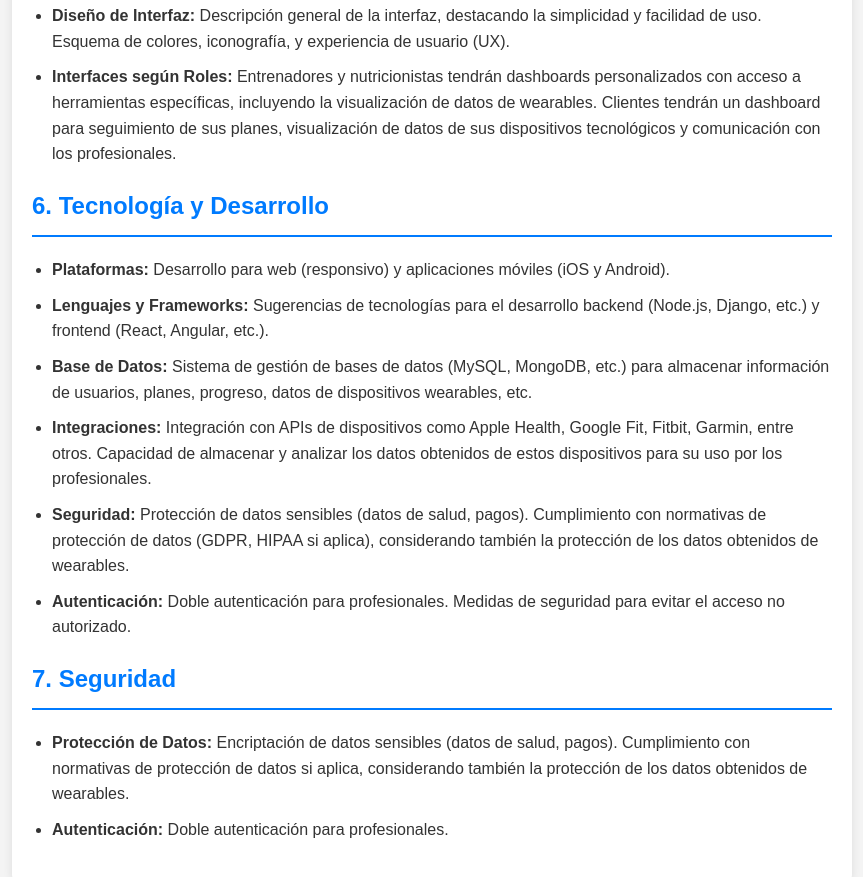
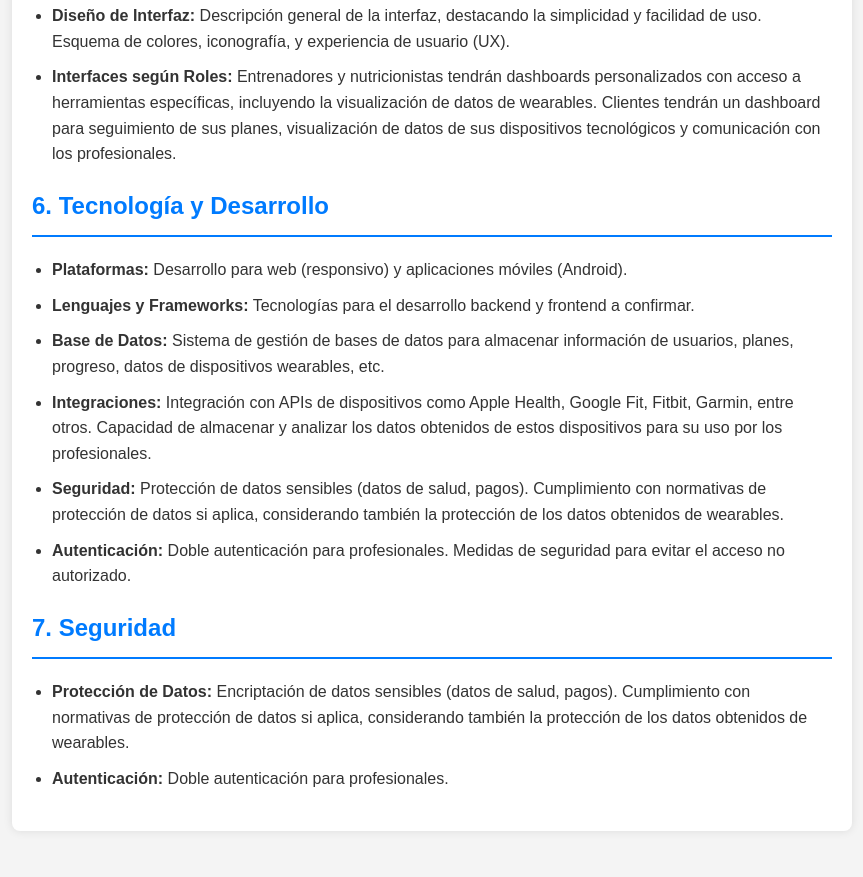
Before and after one commit to octavioserrago/ideaTesisApp, a plain HTML site: page index.html in a window 1280 px wide. Shown: the part 2433-3310 px from the top of the page, without its empty margins (208-1071 px from the left). After the commit the page ends 3284 px from the top, so only its background shows below. Drawn offline with Linux system fonts and the light colour scheme.

Commit message:
Fix made

```diff
--- a/index.html
+++ b/index.html
@@ -210,17 +210,17 @@
 
         <h2>6. Tecnología y Desarrollo</h2>
         <ul>
-            <li><strong>Plataformas:</strong> Desarrollo para web (responsivo) y aplicaciones móviles (iOS y Android).
+            <li><strong>Plataformas:</strong> Desarrollo para web (responsivo) y aplicaciones móviles (Android).
             </li>
-            <li><strong>Lenguajes y Frameworks:</strong> Sugerencias de tecnologías para el desarrollo backend (Node.js,
-                Django, etc.) y frontend (React, Angular, etc.).</li>
-            <li><strong>Base de Datos:</strong> Sistema de gestión de bases de datos (MySQL, MongoDB, etc.) para
+            <li><strong>Lenguajes y Frameworks:</strong> Tecnologías para el desarrollo backend y frontend a confirmar.
+            </li>
+            <li><strong>Base de Datos:</strong> Sistema de gestión de bases de datos para
                 almacenar información de usuarios, planes, progreso, datos de dispositivos wearables, etc.</li>
             <li><strong>Integraciones:</strong> Integración con APIs de dispositivos como Apple Health, Google Fit,
                 Fitbit, Garmin, entre otros. Capacidad de almacenar y analizar los datos obtenidos de estos dispositivos
                 para su uso por los profesionales.</li>
             <li><strong>Seguridad:</strong> Protección de datos sensibles (datos de salud, pagos). Cumplimiento con
-                normativas de protección de datos (GDPR, HIPAA si aplica), considerando también la protección de los
+                normativas de protección de datos si aplica, considerando también la protección de los
                 datos obtenidos de wearables.</li>
             <li><strong>Autenticación:</strong> Doble autenticación para profesionales. Medidas de seguridad para evitar
                 el acceso no autorizado.</li>
```
